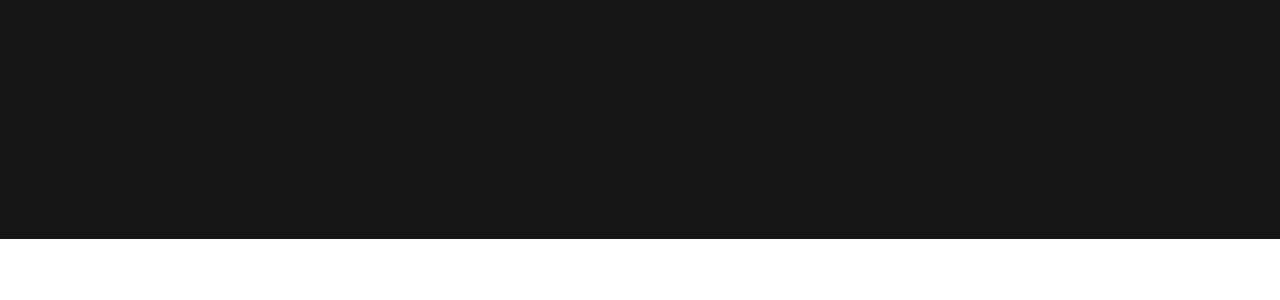
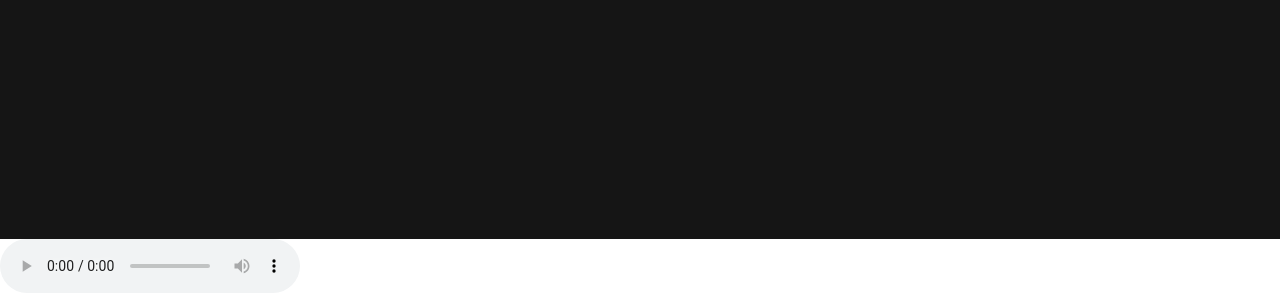
Before and after one commit to Sylvdy/sylvdy.github.io, a plain HTML site: page index.html in a window 1280 px wide. Shown: the part 1361-1661 px from the top of the page. Before the commit the page ends 1600 px from the top, so only its background shows below. Drawn offline with Linux system fonts and the light colour scheme.

Commit message:
Update index.html

```diff
--- a/index.html
+++ b/index.html
@@ -48,7 +48,7 @@
     </section>
 
     <script src="app.js"></script>
-    <audio autoplay="true">
+    <audio controls>
         <source src="lee hi - only.mp3" type="audio/mpeg">
     </audio>
 </body>
```
